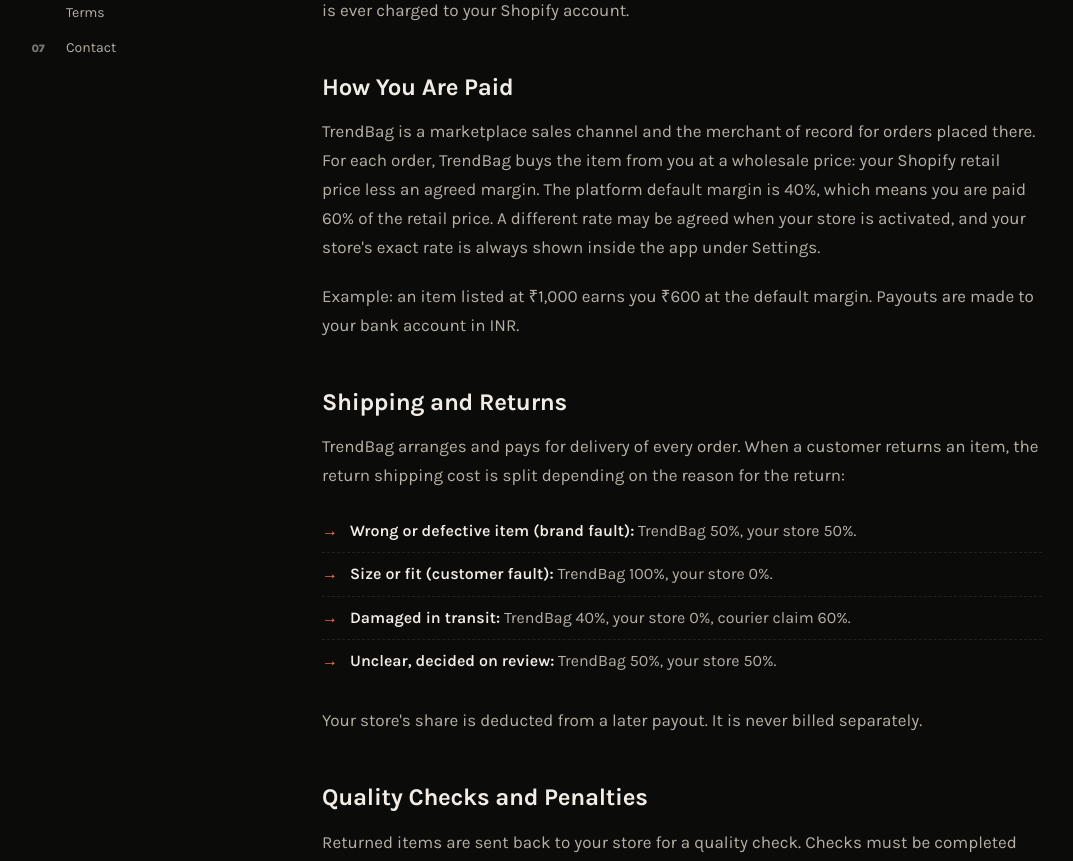
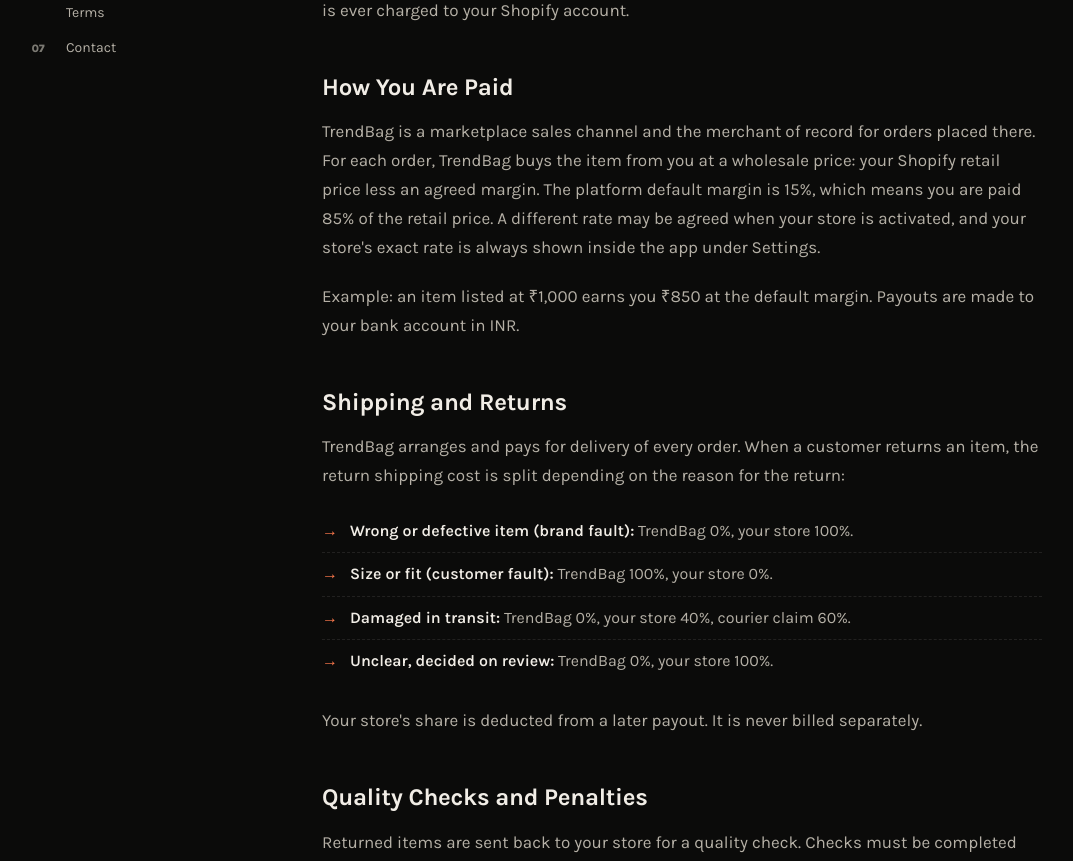
Before and after one commit to trendbag-in/portforlio-app, a React (Create React App) app: page /sellers/terms in a window 1280 px wide. Shown: the part 549-1410 px from the top of the page, without its empty margins (104-1177 px from the left). Built offline with nearby package versions, Linux system fonts and the light colour scheme; no server answers; the HTML template or start-up script is replaced by a standard one.

Commit message:
fix: seller terms page reflects the live default margin and return split
Co-Authored-By: Claude Fable 5.1 <noreply@anthropic.com>

```diff
--- a/src/pages/SellerTerms.js
+++ b/src/pages/SellerTerms.js
@@ -4,17 +4,17 @@ import LegalToc from '../components/LegalToc';
 import { FooterView } from '../views';
 import './PrivacyPolicy.css'; // Reuse the shared legal-page styles
 
-// Platform defaults, mirrored from the seeded economics config (brand_category_terms,
+// Platform defaults, mirrored from the LIVE economics config (verified 2026-09-18) (brand_category_terms,
 // return_cost_rules, brand_penalty_configs). A store's exact terms are shown inside the TrendBag
 // app; this page is the public reference linked from the Shopify App Store listing.
-const DEFAULT_MARGIN_PCT = 40;
+const DEFAULT_MARGIN_PCT = 15;
 const EXAMPLE_RETAIL = 1000;
 
 const RETURN_SPLIT = [
-    { reason: 'Wrong or defective item (brand fault)', trendbag: 50, brand: 50, courier: 0 },
+    { reason: 'Wrong or defective item (brand fault)', trendbag: 0, brand: 100, courier: 0 },
     { reason: 'Size or fit (customer fault)', trendbag: 100, brand: 0, courier: 0 },
-    { reason: 'Damaged in transit', trendbag: 40, brand: 0, courier: 60 },
-    { reason: 'Unclear, decided on review', trendbag: 50, brand: 50, courier: 0 },
+    { reason: 'Damaged in transit', trendbag: 0, brand: 40, courier: 60 },
+    { reason: 'Unclear, decided on review', trendbag: 0, brand: 100, courier: 0 },
 ];
 
 const inr = (n) =>
```
